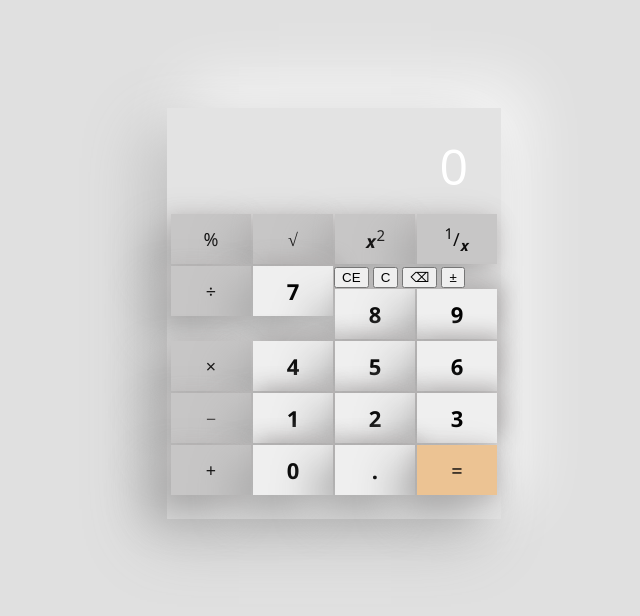
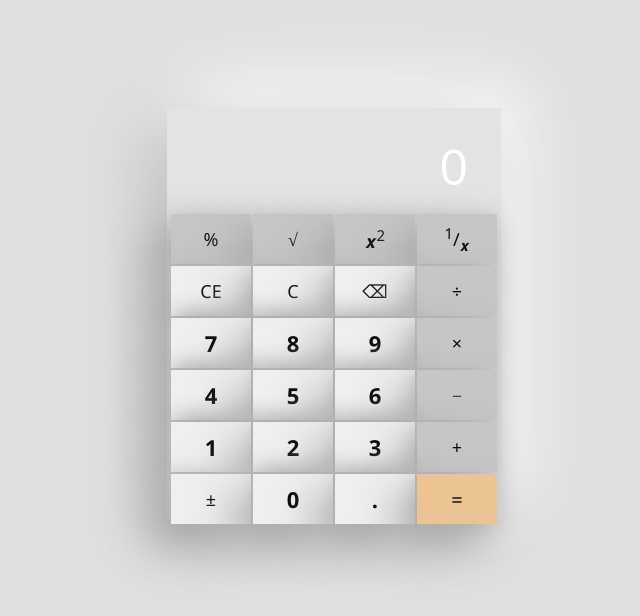
Before and after one commit to smjahin/Calculator, a plain HTML site: page index.html in a window 1280 px wide. Shown: the whole page, without its empty margins (306-946 px from the left). Drawn offline with nearby package versions, Linux system fonts and the light colour scheme.

Commit message:
Update style.css

```diff
--- a/style.css
+++ b/style.css
@@ -53,6 +53,20 @@ body{
     background-color: #c7c6c6;
     box-shadow: -20px 20px 43px #a9a9a9, -2px 3px 20px 0px #bfbbbb;
 }
+.other{
+    font-size: 18px;
+    font-weight: 100;
+    width: 80px;
+    height: 50px;
+    margin: 0px;
+    padding: 0;
+    border: none;
+    float: left;
+    font-family: Segoe UI;
+    color: rgb(12, 11, 11);
+    background-color: #c7c6c6;
+    box-shadow: -20px 20px 43px #a9a9a9, -2px 3px 20px 0px #bfbbbb;
+}
 .number{
     font-size: 22px;
     font-weight: 600;
@@ -68,11 +82,11 @@ body{
 
 }
 
-.number, .empty{
+.number, .empty,.other{
     background-color: #f0f0f0fa;
 }
 
-.number, .operator{
+.number, .operator,.other{
     cursor: pointer;
     margin: 1px;
 }
@@ -93,6 +107,14 @@ body{
     background: #555353;
 }
 
+.other:hover {
+    background: #a0a0a0;
+}
+
+.other:active {
+    background: #555353;
+}
+
 
 
 button:nth-child(24){
```
